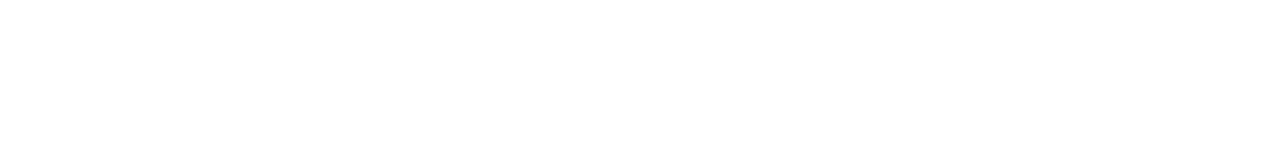
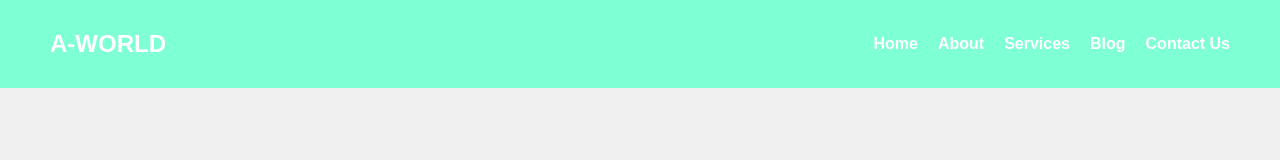
Before and after one commit to AppleRustria/JS_Libraries_AppleRustria, a plain HTML site: page public/index.html in a window 1280 px wide. Drawn offline with Linux system fonts and the light colour scheme.

Commit message:
html and others

```diff
--- /dev/null
+++ b/public/assets/css/style.css
@@ -0,0 +1,63 @@
+/* Reset and basic styles */
+* {
+    margin: 0;
+    padding: 0;
+    box-sizing: border-box;
+  }
+
+  body {
+    font-family: Arial, sans-serif;
+    background: #f0f0f0;
+  }
+
+  /* Header */
+  header {
+    /* background-image: url('path/to/your/background.jpg'); */
+    background-color: aquamarine;
+    background-size: cover;
+    background-position: center;
+    padding: 20px 0;
+  }
+
+  /* Navbar */
+  .navbar {
+    display: flex;
+    align-items: center;
+    justify-content: space-between;
+    padding: 10px 50px;
+  }
+
+  .logo {
+    font-size: 24px;
+    font-weight: bold;
+    color: white;
+    text-transform: uppercase;
+  }
+
+  .nav-links {
+    list-style: none;
+    display: flex;
+    gap: 20px;
+  }
+
+  .nav-links li a {
+    color: white;
+    text-decoration: none;
+    font-weight: bold;
+    transition: color 0.3s;
+  }
+
+  .nav-links li a:hover {
+    color: #ff6347; /* Change this color to fit your brand */
+  }
+
+  /* Responsive adjustments */
+  @media (max-width: 768px) {
+    .navbar {
+      flex-direction: column;
+    }
+    .nav-links {
+      flex-direction: column;
+      gap: 15px;
+    }
+  }
--- /dev/null
+++ b/public/assets/js/main.js
@@ -0,0 +1,4 @@
+// JavaScript for toggling mobile menu (if you add one later)
+document.querySelector('.menu-toggle').addEventListener('click', () => {
+    document.querySelector('.nav-links').classList.toggle('active');
+  });
--- a/public/index.html
+++ b/public/index.html
@@ -4,8 +4,25 @@
     <meta charset="UTF-8">
     <meta name="viewport" content="width=device-width, initial-scale=1.0">
     <title>JS Libraries- Furniture Site</title>
+
+    <link rel="stylesheet" href="/assets/css/style.css">
+
 </head>
 <body>
+    <header>
+        <nav class="navbar">
+          <div class="logo">A-World</div>
+          <ul class="nav-links">
+            <li><a href="#home">Home</a></li>
+            <li><a href="#about">About</a></li>
+            <li><a href="#services">Services</a></li>
+            <li><a href="#blog">Blog</a></li>
+            <li><a href="#contact">Contact Us</a></li>
+          </ul>
+        </nav>
+      </header>
 
+
+      <script src="/assets/js/main.js"></script>
 </body>
 </html>
```
